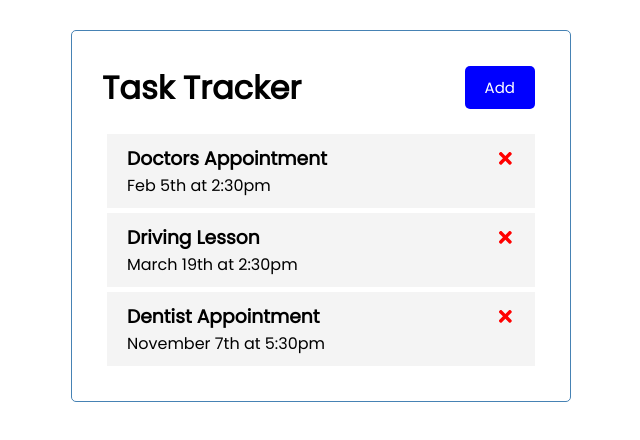
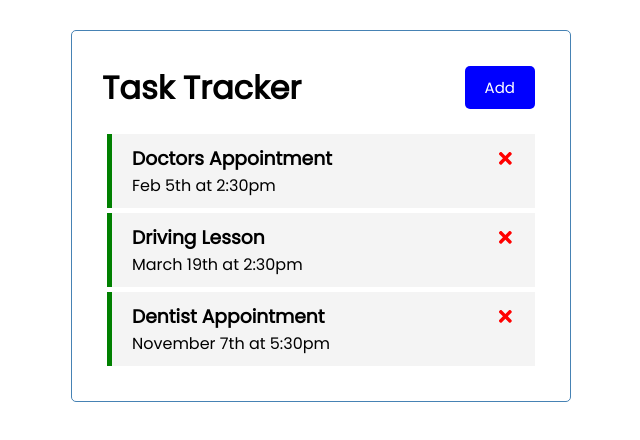
Before and after one commit to SimonBao/react-task-tracker, a React (Create React App) app: page / in a window 1280 px wide. Shown: the top 440 px of the page, without its empty margins (319-959 px from the left). Built offline with nearby package versions, Linux system fonts and the light colour scheme.

Commit message:
Toggle reminder on task by double clicking

```diff
--- a/src/App.js
+++ b/src/App.js
@@ -29,10 +29,14 @@ function App() {
     setTasks(tasks.filter((task) => task.id !== id ))
   }
 
+  const toggleReminder = (id) => {
+    setTasks(tasks.map((task) => task.id === id ? { ...task, reminder: !task.reminder} : task))
+  }
+
   return (
     <div className="container">
       <Header />
-      <Tasks tasks={tasks} onDelete={deleteTask}/>
+      <Tasks tasks={tasks} onDelete={deleteTask} onToggle={toggleReminder}/>
     </div>
   );
 }
--- a/src/components/Task.js
+++ b/src/components/Task.js
@@ -1,8 +1,8 @@
 import { FaTimes } from 'react-icons/fa';
 
-const Task = ({ task, onDelete }) => {
+const Task = ({ task, onDelete, onToggle }) => {
   return (
-    <div className='task'>
+    <div className={`task ${task.reminder ? 'reminder' : ''}`} onDoubleClick={() => onToggle(task.id)}>
       <h3>
         {task.text} <FaTimes onClick={() => onDelete(task.id)} style={{ color: 'red', cursour: 'pointer'}}/>
       </h3>
--- a/src/components/Tasks.js
+++ b/src/components/Tasks.js
@@ -1,10 +1,10 @@
 import Task from './Task';
 
-const Tasks = ({tasks, onDelete}) => {
+const Tasks = ({tasks, onDelete, onToggle}) => {
   return (
     <>
       {tasks.map((task) => (
-        <Task key={task.id} task={task} onDelete={onDelete} />
+        <Task key={task.id} task={task} onDelete={onDelete} onToggle={onToggle} />
       ))}
     </>
   )
```
